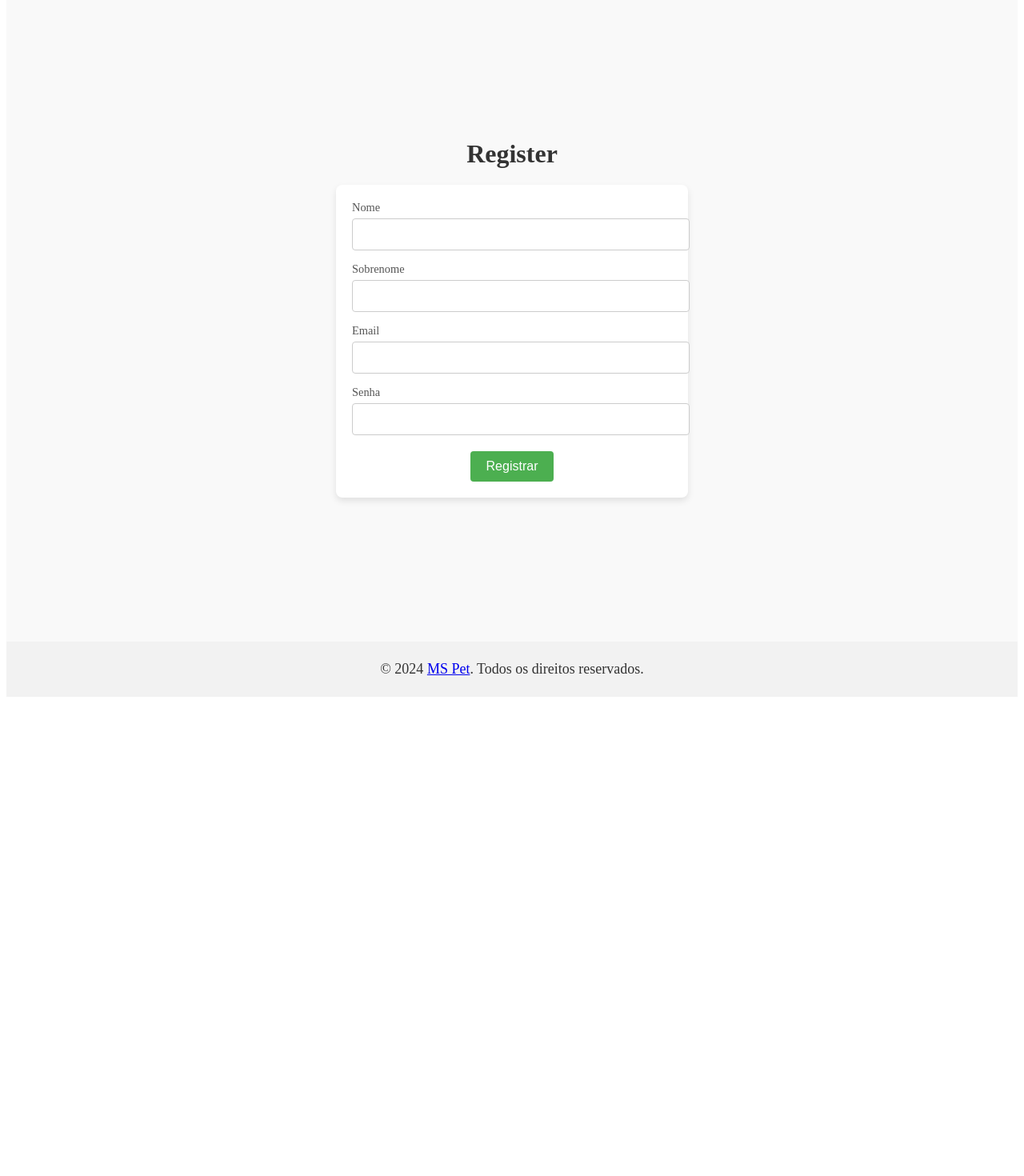
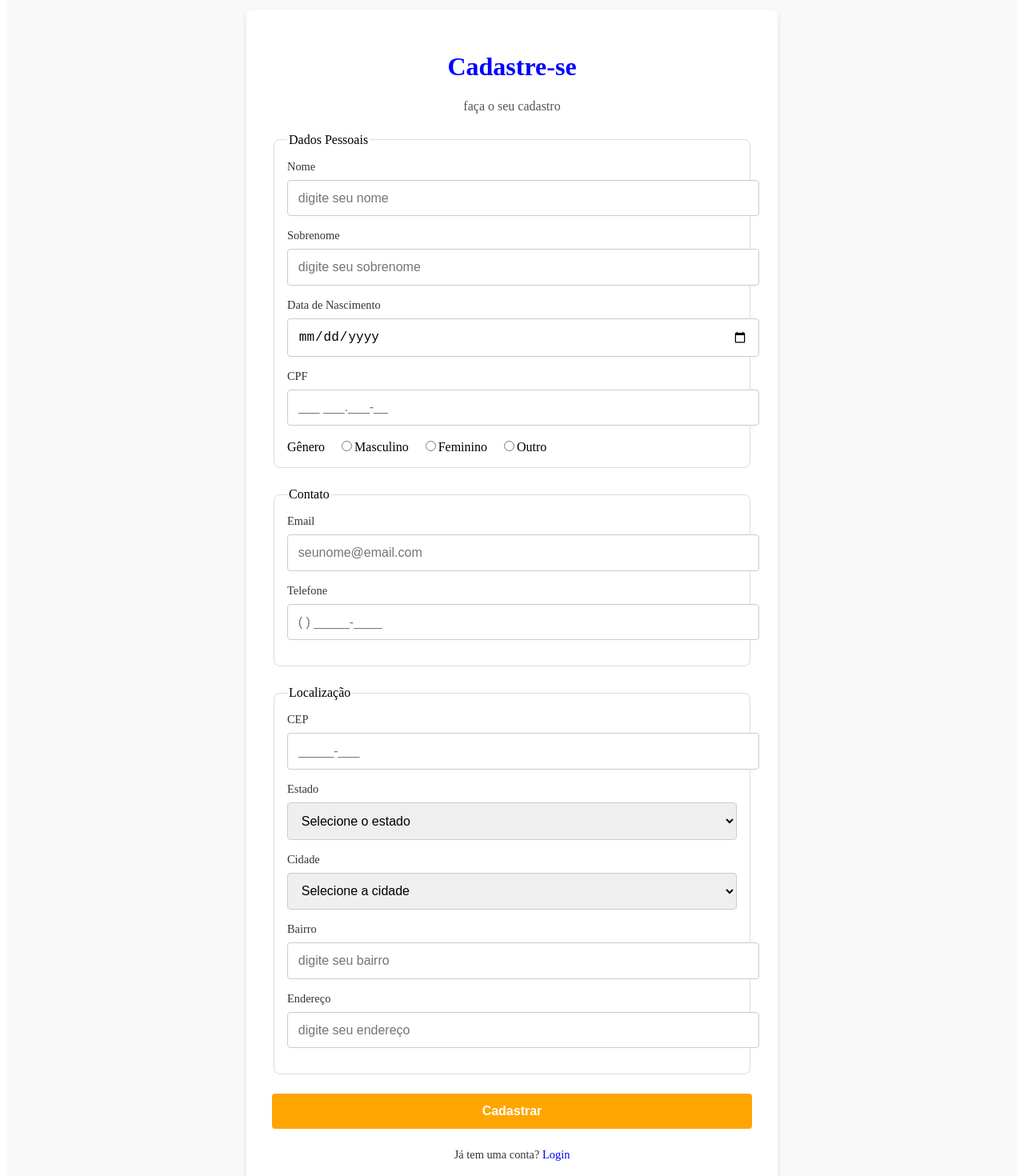
Before and after one commit to misaelalves99/ms-pet-react, a React (Vite) app: page /register in a window 1280 px wide. Shown: the part 120-1590 px from the top of the page at 80% size. Before the commit the page ends 999 px from the top, so only its background shows below. Built offline with nearby package versions, Linux system fonts and the light colour scheme.

Commit message:
Adicionado filtro de categorias

```diff
--- a/src/pages/Home.jsx
+++ b/src/pages/Home.jsx
@@ -1,8 +1,15 @@
-import PetList from '../components/PetList';
-import styles from './Home.module.css';
+import { useState } from "react";
+import PetList from "../components/PetList";
+import styles from "./Home.module.css";
 import { FaSearch } from "react-icons/fa";
 
 function Home() {
+  const [selectedCategory, setSelectedCategory] = useState("Todos");
+
+  const handleCategoryChange = (event) => {
+    setSelectedCategory(event.target.value);
+  };
+
   return (
     <>
       {/* Hero Section */}
@@ -36,19 +43,40 @@ function Home() {
         <h2 className={styles.title}>Categorias</h2>
         <div className={styles.options}>
           <label>
-            <input type="radio" name="category" defaultChecked /> Todos
+            <input
+              type="radio"
+              name="category"
+              value="Todos"
+              checked={selectedCategory === "Todos"}
+              onChange={handleCategoryChange}
+            />{" "}
+            Todos
           </label>
           <label>
-            <input type="radio" name="category" /> Cachorro
+            <input
+              type="radio"
+              name="category"
+              value="Cachorro"
+              checked={selectedCategory === "Cachorro"}
+              onChange={handleCategoryChange}
+            />{" "}
+            Cachorro
           </label>
           <label>
-            <input type="radio" name="category" /> Gato
+            <input
+              type="radio"
+              name="category"
+              value="Gato"
+              checked={selectedCategory === "Gato"}
+              onChange={handleCategoryChange}
+            />{" "}
+            Gato
           </label>
         </div>
       </div>
 
       {/* Pet List Section */}
-      <PetList />
+      <PetList selectedCategory={selectedCategory} />
     </>
   );
 }
--- a/src/pages/Login.jsx
+++ b/src/pages/Login.jsx
@@ -1,32 +1,50 @@
-import styles from './Login.module.css';
+import { Link } from "react-router-dom";
+import styles from "../pages/Login.module.css";
 
-function Login() {
+const Login = () => {
   return (
-    <div className={styles.loginContainer}>
-      <p className={styles.loginTitle}>Login</p>
-      <form className={styles.form}>
-        <div className={styles.formGroup}>
-          <label className={styles.label}>Nome</label>
-          <input type="text" className={styles.input} />
-        </div>
-        <div className={styles.formGroup}>
-          <label className={styles.label}>Sobrenome</label>
-          <input type="text" className={styles.input} />
-        </div>
-        <div className={styles.formGroup}>
-          <label className={styles.label}>Email</label>
-          <input type="email" className={styles.input} />
-        </div>
-        <div className={styles.formGroup}>
-          <label className={styles.label}>Senha</label>
-          <input type="password" className={styles.input} />
-        </div>
-        <div className={styles.buttonContainer}>
-          <button className={styles.button} type="submit">Entrar</button>
-        </div>
-      </form>
+    <div className={styles.container}>
+      <div className={styles.card}>
+        <h1 className={styles.title}>Login</h1>
+        <p className={styles.subtitle}>faça seu login</p>
+        <form className={styles.form}>
+          <div className={styles.inputGroup}>
+            <label htmlFor="email">Email</label>
+            <input
+              type="email"
+              id="email"
+              placeholder="seunome@email.com"
+              className={styles.input}
+            />
+          </div>
+          <div className={styles.inputGroup}>
+            <label htmlFor="password">Senha</label>
+            <input
+              type="password"
+              id="password"
+              placeholder="digite sua senha"
+              className={styles.input}
+            />
+          </div>
+          <div className={styles.options}>
+            <label className={styles.checkbox}>
+              <input type="checkbox" />
+              Manter-me conectado
+            </label>
+            <a href="#" className={styles.link}>
+              Esqueceu a Senha?
+            </a>
+          </div>
+          <button type="submit" className={styles.button}>
+            Login
+          </button>
+        </form>
+        <p className={styles.footer}>
+          Não tem uma conta? <Link to="register" className={styles.link}>Cadastre-se</Link>
+        </p>
+      </div>
     </div>
   );
-}
+};
 
 export default Login;
--- a/src/pages/Register.jsx
+++ b/src/pages/Register.jsx
@@ -1,32 +1,106 @@
-import styles from './Register.module.css';
+import { Link } from "react-router-dom";
+import styles from "../pages/Register.module.css";
 
-function Register() {
+const Register = () => {
   return (
-    <div className={styles.registerContainer}>
-      <p className={styles.registerTitle}>Register</p>
+    <div className={styles.container}>
+      <div className={styles.card}>
+        <h1 className={styles.title}>Cadastre-se</h1>
+        <p className={styles.subtitle}>faça o seu cadastro</p>
         <form className={styles.form}>
-        <div className={styles.formGroup}>
-          <label className={styles.label}>Nome</label>
-          <input type="text" className={styles.input} />
+          <fieldset className={styles.fieldset}>
+            <legend>Dados Pessoais</legend>
+            <div className={styles.inputGroup}>
+              <label htmlFor="nome">Nome</label>
+              <input type="text" id="nome" placeholder="digite seu nome" />
             </div>
-        <div className={styles.formGroup}>
-          <label className={styles.label}>Sobrenome</label>
-          <input type="text" className={styles.input} />
+            <div className={styles.inputGroup}>
+              <label htmlFor="sobrenome">Sobrenome</label>
+              <input
+                type="text"
+                id="sobrenome"
+                placeholder="digite seu sobrenome"
+              />
             </div>
-        <div className={styles.formGroup}>
-          <label className={styles.label}>Email</label>
-          <input type="email" className={styles.input} />
+            <div className={styles.inputGroup}>
+              <label htmlFor="dataNascimento">Data de Nascimento</label>
+              <input type="date" id="dataNascimento" />
             </div>
-        <div className={styles.formGroup}>
-          <label className={styles.label}>Senha</label>
-          <input type="password" className={styles.input} />
+            <div className={styles.inputGroup}>
+              <label htmlFor="cpf">CPF</label>
+              <input type="text" id="cpf" placeholder="___ ___.___-__" />
             </div>
-        <div className={styles.buttonContainer}>
-          <button className={styles.button} type="submit">Registrar</button>
+            <div className={styles.genderGroup}>
+              <label>Gênero</label>
+              <label>
+                <input type="radio" name="genero" value="masculino" />
+                Masculino
+              </label>
+              <label>
+                <input type="radio" name="genero" value="feminino" />
+                Feminino
+              </label>
+              <label>
+                <input type="radio" name="genero" value="outro" />
+                Outro
+              </label>
             </div>
+          </fieldset>
+
+          <fieldset className={styles.fieldset}>
+            <legend>Contato</legend>
+            <div className={styles.inputGroup}>
+              <label htmlFor="email">Email</label>
+              <input
+                type="email"
+                id="email"
+                placeholder="seunome@email.com"
+              />
+            </div>
+            <div className={styles.inputGroup}>
+              <label htmlFor="telefone">Telefone</label>
+              <input type="text" id="telefone" placeholder="( ) _____-____" />
+            </div>
+          </fieldset>
+
+          <fieldset className={styles.fieldset}>
+            <legend>Localização</legend>
+            <div className={styles.inputGroup}>
+              <label htmlFor="cep">CEP</label>
+              <input type="text" id="cep" placeholder="_____-___" />
+            </div>
+            <div className={styles.inputGroup}>
+              <label htmlFor="estado">Estado</label>
+              <select id="estado">
+                <option>Selecione o estado</option>
+              </select>
+            </div>
+            <div className={styles.inputGroup}>
+              <label htmlFor="cidade">Cidade</label>
+              <select id="cidade">
+                <option>Selecione a cidade</option>
+              </select>
+            </div>
+            <div className={styles.inputGroup}>
+              <label htmlFor="bairro">Bairro</label>
+              <input type="text" id="bairro" placeholder="digite seu bairro" />
+            </div>
+            <div className={styles.inputGroup}>
+              <label htmlFor="endereco">Endereço</label>
+              <input type="text" id="endereco" placeholder="digite seu endereço" />
+            </div>
+          </fieldset>
+
+          <button type="submit" className={styles.button}>
+            Cadastrar
+          </button>
         </form>
+        <p className={styles.footer}>
+          Já tem uma conta? <Link to="login" className={styles.link}>Login</Link>
+        </p>
+      </div>
     </div>
   );
-}
+};
 
 export default Register;
--- a/src/pages/Register.module.css
+++ b/src/pages/Register.module.css
@@ -1,71 +1,103 @@
-/* Register.module.css */
-.registerContainer {
+.container {
     display: flex;
-    flex-direction: column;
+    justify-content: center;
     align-items: center;
-    justify-content: center;
-    height: 100vh; /* Altura total da tela */
-    background-color: #f9f9f9; /* Fundo claro */
-    padding: 20px;
+    background-color: #f9f9f9;
+    padding-top: 50px;
+    padding-bottom: 50px;
 }
 
-.registerTitle {
-    font-size: 2rem; /* Tamanho do título */
+.card {
+    background-color: #fff;
+    padding: 2rem;
+    border-radius: 8px;
+    box-shadow: 0 4px 8px rgba(0, 0, 0, 0.1);
+    width: 100%;
+    max-width: 600px;
+}
+
+.title {
+    font-size: 2rem;
     font-weight: bold;
-    margin-bottom: 20px;
-    color: #333; /* Cor do texto */
+    color: blue;
+    text-align: center;
+}
+
+.subtitle {
+    text-align: center;
+    color: #555;
+    margin-bottom: 1.5rem;
 }
 
 .form {
-    background-color: #fff; /* Fundo do formulário */
-    padding: 20px;
-    border-radius: 8px;
-    box-shadow: 0 4px 8px rgba(0, 0, 0, 0.1); /* Sombra */
-    width: 100%;
-    max-width: 400px;
+    display: flex;
+    flex-direction: column;
 }
 
-.formGroup {
-    margin-bottom: 15px;
+.fieldset {
+    margin-bottom: 1.5rem;
+    border: 1px solid #ddd;
+    padding: 1rem;
+    border-radius: 8px;
 }
 
-.label {
-    display: block;
-    margin-bottom: 5px;
-    font-size: 0.9rem;
-    color: #555; /* Cor do texto */
+.legend {
+    font-size: 1rem;
+    font-weight: bold;
 }
 
-.input {
+.inputGroup {
+    margin-bottom: 1rem;
+}
+
+.inputGroup label {
+    display: block;
+    margin-bottom: 0.5rem;
+    font-size: 0.9rem;
+    color: #333;
+}
+
+.inputGroup input,
+.inputGroup select {
     width: 100%;
-    padding: 10px;
+    padding: 0.8rem;
     border: 1px solid #ccc;
     border-radius: 4px;
     font-size: 1rem;
-    outline: none;
-    transition: border-color 0.3s;
 }
 
-.input:focus {
-    border-color: #4CAF50; /* Cor ao focar no campo */
+.genderGroup label {
+    margin-right: 1rem;
 }
 
-.buttonContainer {
-    margin-top: 20px;
+.button {
+    background-color: orange;
+    color: white;
+    padding: 0.8rem;
+    border: none;
+    border-radius: 4px;
+    font-size: 1rem;
+    cursor: pointer;
+    font-weight: bold;
     text-align: center;
 }
 
-.button {
-    padding: 10px 20px;
-    font-size: 1rem;
-    color: #fff;
-    background-color: #4CAF50; /* Cor do botão */
-    border: none;
-    border-radius: 4px;
-    cursor: pointer;
-    transition: background-color 0.3s;
+.button:hover {
+    background-color: #e69500;
 }
 
-.button:hover {
-    background-color: #45a049; /* Cor ao passar o mouse */
+.footer {
+    margin-top: 1.5rem;
+    text-align: center;
+    font-size: 0.9rem;
+    color: #333;
 }
+
+.link {
+    color: blue;
+    text-decoration: none;
+}
+
+.link:hover {
+    text-decoration: underline;
+}
```
Also changed, not shown: src/components/PetList.jsx (+49 -42 lines), src/pages/Login.module.css (+62 -36 lines). Lines whose indentation alone changed are shown as unchanged.
